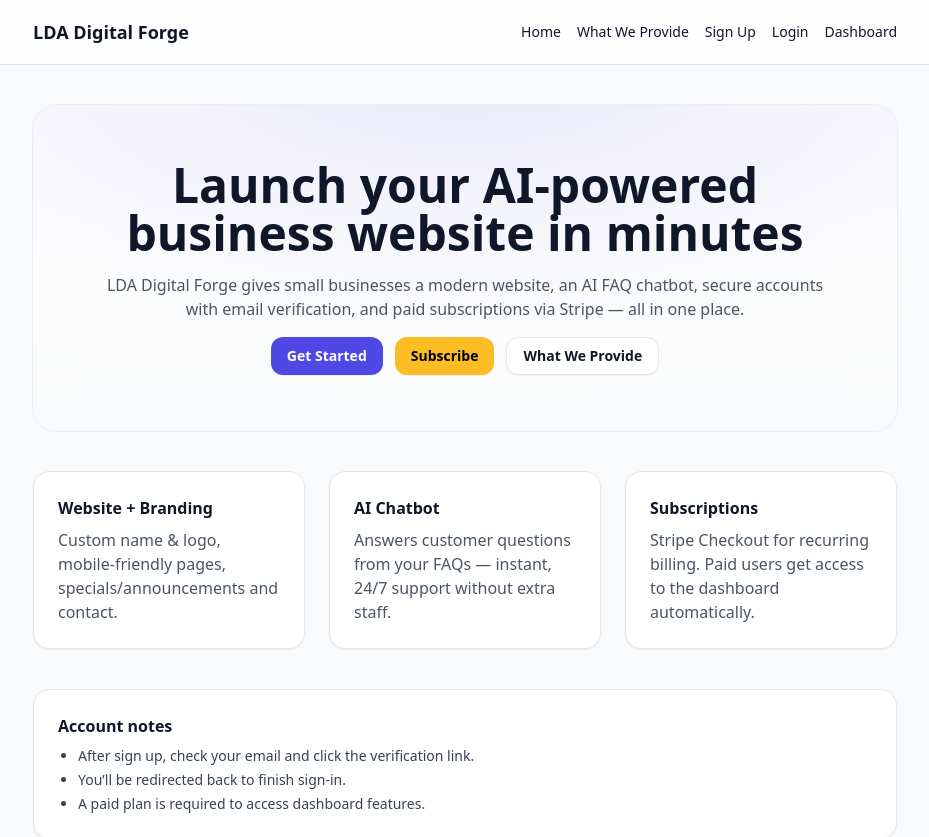
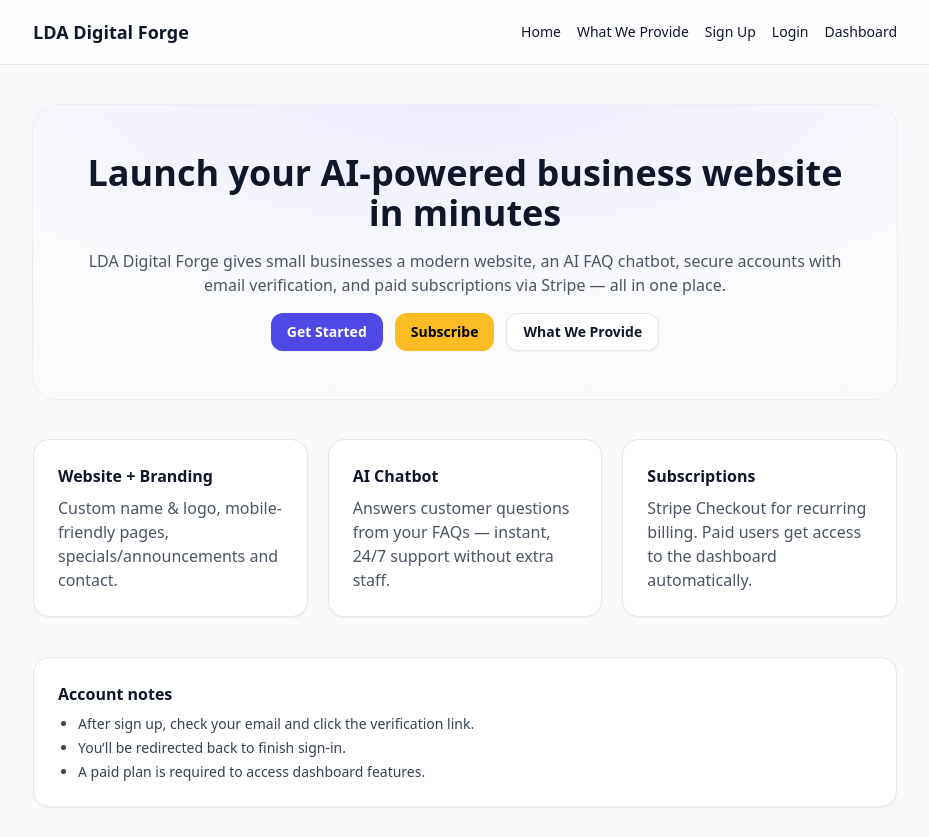
Before and after one commit to LandenAdams/lda-digital-forge, a Next.js app: page / in a window 1280 px wide. Shown: the top 837 px of the page, without its empty margins (175-1104 px from the left). Built offline with nearby package versions, Linux system fonts and the light colour scheme.

Commit message:
Update index.tsx

```diff
--- a/pages/index.tsx
+++ b/pages/index.tsx
@@ -1,4 +1,3 @@
-// pages/index.tsx
 import Head from "next/head";
 import Link from "next/link";
 
@@ -14,9 +13,9 @@
       </Head>
 
       {/* Hero */}
-      <section className="hero p-10 md:p-14 text-center">
-        <div className="max-w-3xl mx-auto space-y-4">
-          <h1 className="text-3xl md:text-5xl font-extrabold leading-tight">
+      <section className="hero p-8 md:p-12 text-center">
+        <div className="mx-auto space-y-4 max-w-2xl md:max-w-3xl">
+          <h1 className="text-3xl md:text-4xl font-extrabold leading-tight">
             Launch your AI-powered business website in minutes
           </h1>
           <p className="text-gray-600">
@@ -32,7 +31,7 @@
       </section>
 
       {/* Features */}
-      <section className="grid md:grid-cols-3 gap-6">
+      <section className="grid md:grid-cols-3 gap-5">
         <div className="card">
           <h3 className="font-semibold mb-2">Website + Branding</h3>
           <p className="text-gray-600">
```
